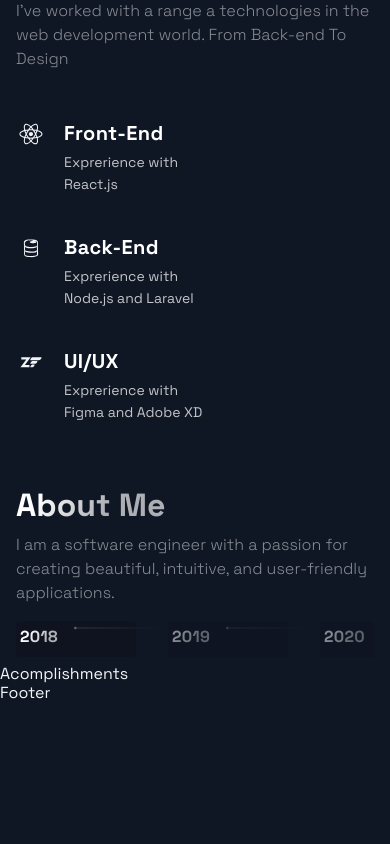
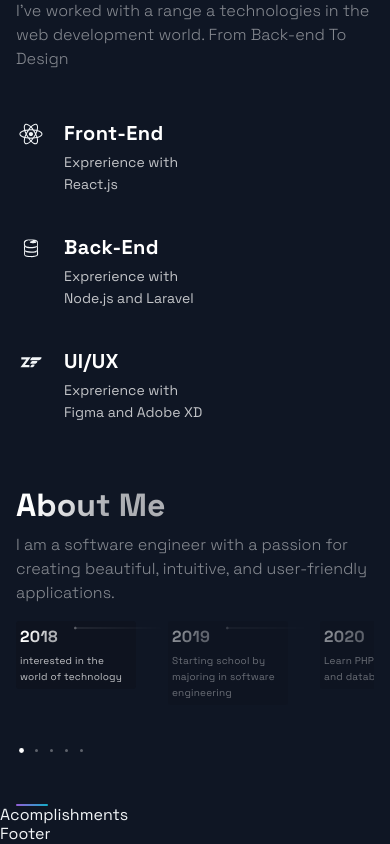
Before and after one commit to tamathecxder/first-nextjs-portfolio, a Next.js app: page / in a window 390 px wide. Shown: the part 3130-3974 px from the top of the page. Before the commit the page ends 3833 px from the top, so only its background shows below. Built offline with nearby package versions, Linux system fonts and the light colour scheme.

Commit message:
Implemented smooth scroll on carousel button and fixed issue when in mobile viewport

```diff
--- a/src/components/TimeLine/TimeLine.js
+++ b/src/components/TimeLine/TimeLine.js
@@ -10,9 +10,9 @@
   const [activeItem, setActiveItem] = useState(0);
   const carouselRef = useRef();
 
-  // const scroll = (node, left) => {
-  //   return node.scrollTo({ left, behavior: 'smooth' });
-  // }
+  const scroll = (node, left) => {
+    return node.scrollTo({ left, behavior: 'smooth' });
+  }
 
   const handleClick = (e, i) => {
     e.preventDefault();
@@ -24,23 +24,23 @@
     }
   }
 
-  // const handleScroll = () => {
-  //   if (carouselRef.current) {
-  //     const index = Math.round((carouselRef.current.scrollLeft / (carouselRef.current.scrollWidth * 0.7)) * TimeLineData.length);
+  const handleScroll = () => {
+    if (carouselRef.current) {
+      const index = Math.round((carouselRef.current.scrollLeft / (carouselRef.current.scrollWidth * 0.7)) * TimeLineData.length);
 
-  //     setActiveItem(index);
-  //   }
-  // }
+      setActiveItem(index);
+    }
+  }
 
-  // // snap back to beginning of scroll when window is resized
-  // // avoids a bug where content is covered up if coming from smaller screen
-  // useEffect(() => {
-  //   const handleResize = () => {
-  //     scroll(carouselRef.current, 0);
-  //   }
+  // snap back to beginning of scroll when window is resized
+  // avoids a bug where content is covered up if coming from smaller screen
+  useEffect(() => {
+    const handleResize = () => {
+      scroll(carouselRef.current, 0);
+    }
 
-  //   window.addEventListener('resize', handleResize);
-  // }, []);
+    window.addEventListener('resize', handleResize);
+  }, []);
 
   return (
     <Section id="about">
@@ -50,7 +50,7 @@
       <SectionText>
         I am a software engineer with a passion for creating beautiful, intuitive, and user-friendly applications.
       </SectionText>
-      <CarouselContainer ref={carouselRef}>
+      <CarouselContainer ref={carouselRef} onScroll={handleScroll}>
         <>
           {TimeLineData.map((item, index) => (
             <CarouselMobileScrollNode key={index} final={index === TOTAL_CAROUSEL_COUNT - 1}>
@@ -69,11 +69,11 @@
                     fill="none"
                     xmlns="http://www.w3.org/2000/svg">
                     <path
-                      fill-rule="evenodd"
-                      clip-rule="evenodd"
+                      fillRule="evenodd"
+                      clipRule="evenodd"
                       d="M2.5 5.5C3.88071 5.5 5 4.38071 5 3V3.5L208 3.50002V2.50002L5 2.5V3C5 1.61929 3.88071 0.5 2.5 0.5C1.11929 0.5 0 1.61929 0 3C0 4.38071 1.11929 5.5 2.5 5.5Z"
                       fill="url(#paint0_linear)"
-                      fill-opacity="0.33"
+                      fillOpacity="0.33"
                     />
                     <defs>
                       <linearGradient
@@ -83,21 +83,40 @@
                         x2="208"
                         y2="0.500295"
                         gradientUnits="userSpaceOnUse">
-                        <stop stop-color="white" />
+                        <stop stopColor="white" />
                         <stop
                           offset="0.79478"
-                          stop-color="white"
-                          stop-opacity="0"
+                          stopColor="white"
+                          stopOpacity="0"
                         />
                       </linearGradient>
                     </defs>
                   </CarouselItemImg>
                 </CarouselItemTitle>
+                <CarouselItemText>
+                  {item.text}
+                </CarouselItemText>
               </CarouselItem>
             </CarouselMobileScrollNode>
           ))}
         </>
       </CarouselContainer>
+      <CarouselButtons>
+        {
+          TimeLineData.map((item, index) => (
+            <CarouselButton
+              key={index}
+              index={index}
+              active={activeItem}
+              onClick={(e) => handleClick(e, index)}
+              type="button"
+            >
+              <CarouselButtonDot active={activeItem} />
+            </CarouselButton>
+          ))
+        }
+      </CarouselButtons>
+      <SectionDivider />
     </Section>
   );
 };
--- a/src/constants/constants.js
+++ b/src/constants/constants.js
@@ -42,5 +42,5 @@
   { year: 2019, text: 'Starting school by majoring in software engineering', },
   { year: 2020, text: 'Learn PHP backend and databases', },
   { year: 2021, text: 'Interested in front-end website development and Javascript environment', },
-  { year: 2022, text: 'Worked as freelance developer', },
+  { year: 2022, text: 'Graduated from school and Worked as freelance developer', },
 ];
```
